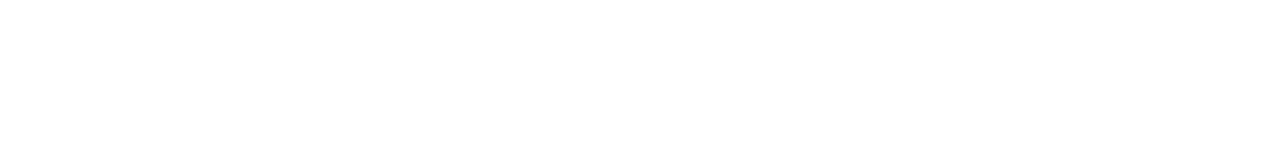
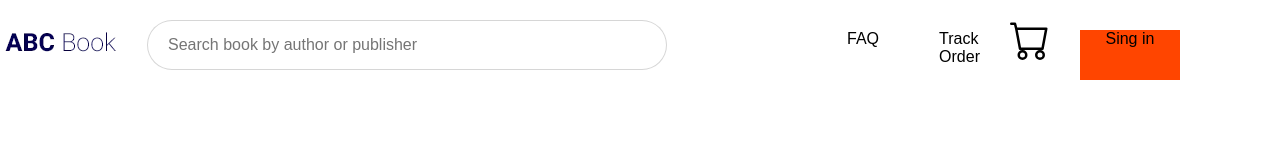
Before and after one commit to mohammad-hussein-gorgich/karyar, a plain HTML site: page karyar/final-project/index.html in a window 1280 px wide. Drawn offline with nearby package versions, Linux system fonts and the light colour scheme.

Commit message:
create header main page

```diff
--- /dev/null
+++ b/karyar/final-project/assets/css/main.css
@@ -0,0 +1,73 @@
+* {
+    margin: 0px;
+    padding: 0px;
+    box-sizing: border-box;
+}
+
+body {
+    font-family: sans-serif;
+}
+
+.header {
+    display: flex;
+    justify-content: center;
+    padding-top: 20px;
+}
+
+.box-logo {
+    margin: 5px 30px;
+}
+
+.box-left {
+    display: flex;
+}
+
+.menu-box-right>ul {
+    display: flex;
+}
+
+.menu-box-right>ul>a {
+    margin: 10px 30px;
+    color: black;
+    text-decoration: none;
+}
+
+.menu-box-right>ul>a>button {
+    background-color: orangered;
+    width: 100px;
+    height: 50px;
+}
+
+.button-header {
+    background-color: orangered;
+    width: 100px;
+    height: 50px;
+    text-align: center;
+}
+
+li {
+    transition: 0.5s;
+}
+
+li:hover {
+    color: orangered;
+}
+
+.box-right,
+.box-left {
+    margin-right: 150px;
+}
+
+#search {
+    width: 520px;
+    height: 50px;
+    padding-left: 20px;
+    border-radius: 50px;
+    border: 1px solid rgba(0, 0, 0, 0.16);
+    font-size: 16px;
+    color: rgba(0, 0, 0, 0.753);
+}
+
+.bi-cart {
+    font-size: 30px;
+}
--- a/karyar/final-project/index.html
+++ b/karyar/final-project/index.html
@@ -4,11 +4,43 @@
 <head>
     <meta charset="UTF-8">
     <meta name="viewport" content="width=device-width, initial-scale=1.0">
-    <title>Document</title>
+    <title>ABC book</title>
+    <link rel="stylesheet" href="../final-project/assets/css/main.css">
+    <link rel="stylesheet" href="https://cdn.jsdelivr.net/npm/bootstrap-icons@1.13.1/font/bootstrap-icons.min.css">
 </head>
 
 <body>
-
+    <div class="header">
+        <div class="box-left">
+            <div class="box-logo">
+                <img src="../final-project/assets/image/logo.png.webp" alt="logo">
+            </div>
+            <div class="box-search">
+                <form action="">
+                    <input type="search" name="search" id="search" placeholder="Search book by author or publisher"></form>
+            </div>
+        </div>
+        <div class="box-right">
+            <div class="menu-box-right">
+                <ul>
+                    <a href="">
+                        <li type="none">FAQ</li>
+                    </a>
+                    <a href="">
+                        <li type="none">Track Order</li>
+                    </a>
+                    <li class="cart" type="none">
+                        <a href="">
+                            <img src="../final-project/assets/image/cart.svg" alt="" width="40px" height="40px">
+                        </a>
+                    </li>
+                    <a href="" class="button">
+                        <li type="none" class="button-header">Sing in </li>
+                    </a>
+                </ul>
+            </div>
+        </div>
+    </div>
 </body>
 
 </html>
```
Also changed, not shown: karyar/final-project/assets/image/cart.svg (added), karyar/final-project/assets/image/logo.png.webp (added).
